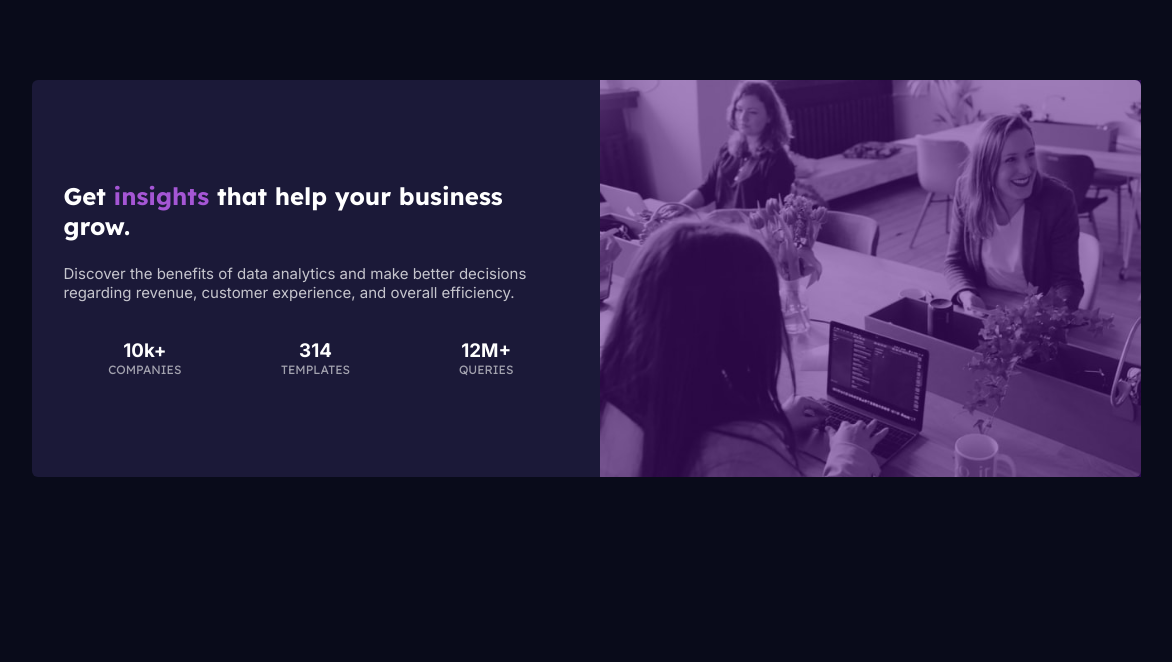
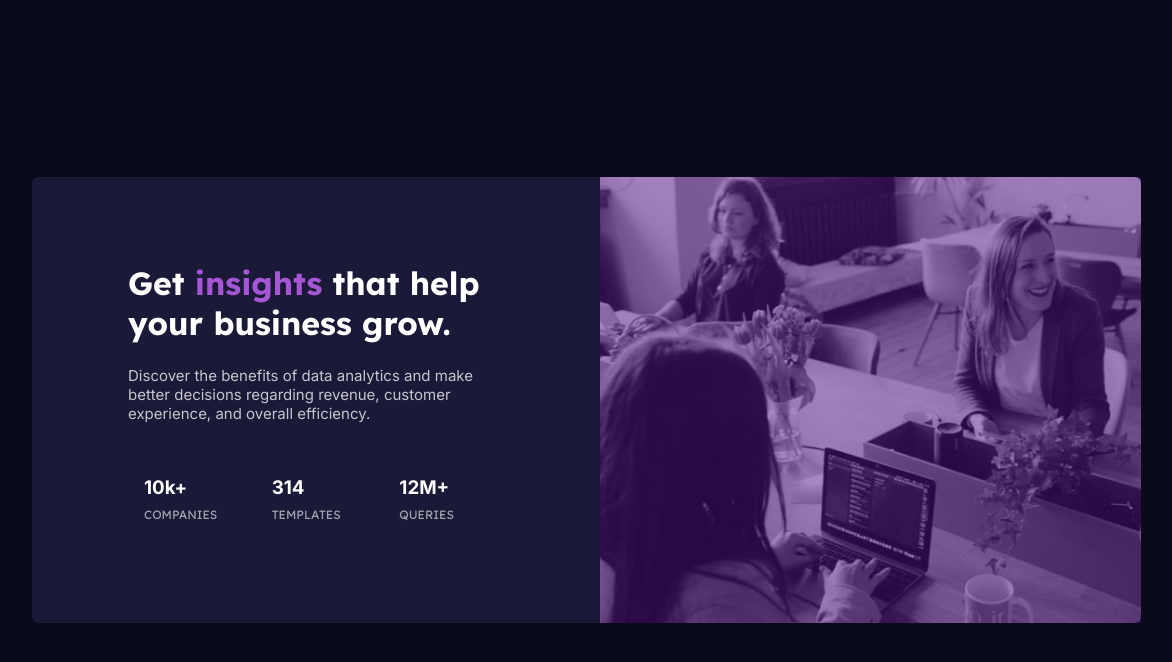
Before and after one commit to naimak659/Stats-preview-card-component, a plain HTML site: page index.html in a window 1536 px wide. Shown: the whole page, without its empty margins (182-1354 px from the left). Drawn offline with Linux system fonts and the light colour scheme.

Commit message:
made it responsive

```diff
--- a/index.html
+++ b/index.html
@@ -37,8 +37,7 @@
               Get <span class="cardHead--title">insights</span> that help your
               business grow.
             </h2>
-          </div>
-          <div>
+
             <h5 class="cardHead__details">
               Discover the benefits of data analytics and make better decisions
               regarding revenue, customer experience, and overall efficiency.
@@ -46,15 +45,15 @@
           </div>
           <div class="card__achivment">
             <!-- Using grid -->
-          <div>
+            <div class="cardAchivment">
               <h3 class="card__num">10k+</h3>
               <h6 class="card__DataBridge">COMPANIES</h6>
             </div>
-          <div>
+            <div class="cardAchivment">
               <h3 class="card__num">314</h3>
               <h6 class="card__DataBridge">TEMPLATES</h6>
             </div>
-          <div>
+            <div class="cardAchivment">
               <h3 class="card__num">12M+</h3>
               <h6 class="card__DataBridge">QUERIES</h6>
             </div>
--- a/style.css
+++ b/style.css
@@ -63,10 +63,12 @@ body {
 /* ==================body==================*/
 
 .container {
-  /* max-width: 375px; */
-  height: 100vh;
-  padding: 80px 20px 0;
+
+  min-height: 100vh;
+  padding: 80px 20px 80px;
   background: var(--primary-darkBlue);
+  display: grid;
+  place-items: center;
 }
 /* ==================body==================*/
 
@@ -114,7 +116,8 @@ body {
 .cardHead__title {
   color: var(--Natural-white);
   font-family: var(--LexendDeca);
-  font-size: 1.5rem;
+  /* font-size: 1.5rem; */
+  font-size: clamp(1.5rem, 1.3241rem + 0.7505vw, 2rem);
 }
 .cardHead--title {
   color: #a556d5;
@@ -127,10 +130,15 @@ body {
   font-size: 15px;
   padding: 23px 0 37px;
 }
+.cardAchivment{
+  padding: 16px;
+
+}
 .card__num {
   color: var(--Natural-white);
   font-weight: var(--fw-700);
   font-family: var(--inter);
+  padding-bottom: 8px;
 }
 .card__DataBridge {
   color: var(--Natural-stat-hite);
@@ -143,12 +151,17 @@ body {
 
 /* =================card===================*/
 @media (min-width: 750px) {
+  .container{
+
+  }
   .card {
     display: flex;
     flex-direction: row-reverse;
-    max-width: 77.014vw;
+    min-width: 77.014vw;
+
+    max-width: none;
     padding: 1rem 2rem 1rem;
-    justify-content: center;
+    justify-content: space-between;
     align-items: center;
   }
   .card__img {
@@ -163,25 +176,36 @@ body {
     text-align: inherit;
     max-width: 570px;
   }
+  .cardHead__title{
+    /* font-size: 2rem; */
+
+  }
   .card__achivment {
     display: grid;
-    text-align: center;
     grid-template-columns: repeat(3, 1fr);
-    place-items: center;
     column-gap: 8px;
   }
 }
 @media (min-width: 1350px) {
   .card {
     padding: 0;
-    width: 1109px;
+    min-width: 1109px;
+    max-width: none;
+    /* min-width: none; */
   }
   .card__img {
     border-top-left-radius: 0px;
     border-bottom-left-radius: 0px;
-    max-width: 541px;
+    width: 541px;
+    height: 446px;
+  }
+  .card__content {
+    margin: 0 auto;
+  }
+  .Card__head {
+    width: 375px;
   }
   .card__picture::after {
-    max-width: 541px;
+    width: 541px;
   }
 }
```
Lines whose indentation alone changed are shown as unchanged.
